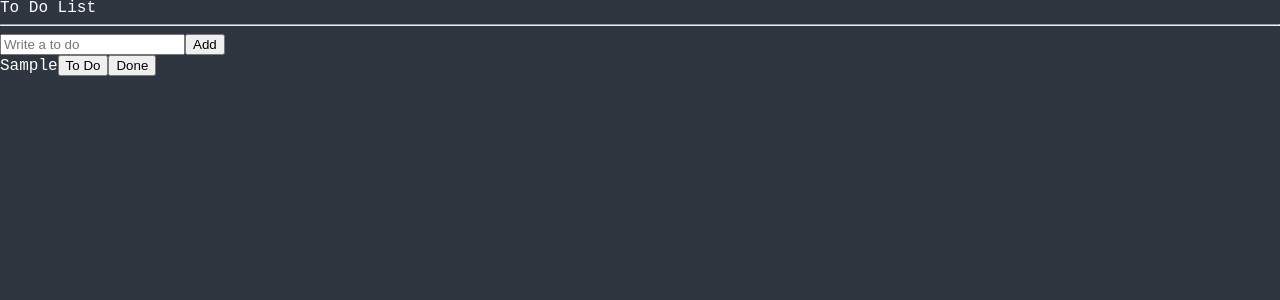
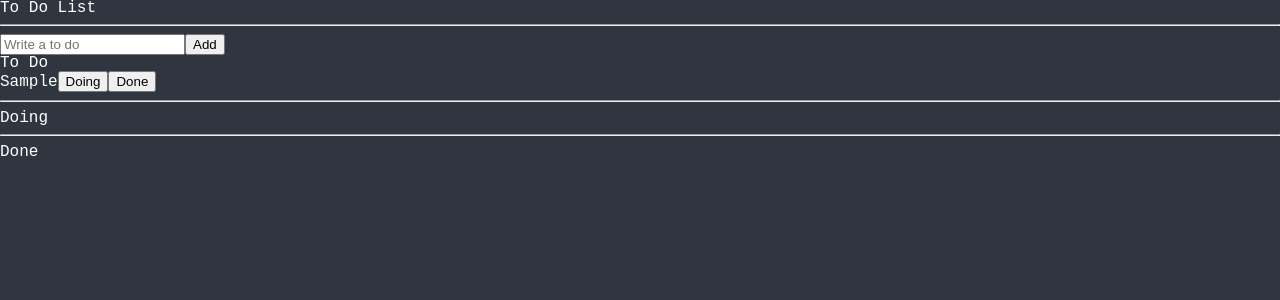
Before and after one commit to seungmin-dev/ToDoApp, a React (Create React App) app: page / in a window 1280 px wide. Both pictures are taken after typing "Sample" into the empty fields and a click on the button "Add". Shown: the top 300 px of the page. Built offline with nearby package versions, Linux system fonts and the light colour scheme; a web font is replaced by a local one.

Commit message:
Selector

```diff
--- a/src/atoms.ts
+++ b/src/atoms.ts
@@ -1,4 +1,4 @@
-import { atom } from "recoil";
+import { atom, selector } from "recoil";
 
 export interface IToDo {
   text: string;
@@ -10,3 +10,15 @@ export const toDoState = atom<IToDo[]>({
   key: "toDo",
   default: [],
 });
+
+export const toDoSelector = selector({
+  key: "toDoSelector",
+  get: ({ get }) => {
+    const toDos = get(toDoState);
+    return [
+      toDos.filter((toDo) => toDo.category === "TODO"),
+      toDos.filter((toDo) => toDo.category === "DOING"),
+      toDos.filter((toDo) => toDo.category === "DONE"),
+    ];
+  },
+});
--- a/src/components/ToDo.tsx
+++ b/src/components/ToDo.tsx
@@ -2,56 +2,67 @@ import React from "react";
 import { useSetRecoilState } from "recoil";
 import { IToDo, toDoState } from "../atoms";
 
+// function ToDo({ text, category, id }: IToDo) {
+//   const setToDos = useSetRecoilState(toDoState);
+//   //   const onClick = (newCategory: "TODO" | "DOING" | "DONE") => {}; 이렇게 작성해도 되지만 아래처럼 작성하는게 효율적
+//   const onClick = (newCategory: IToDo["category"]) => {
+//     console.log();
+//   };
+//   return (
+//     <li>
+//       {text}
+//       {category !== "DOING" && ( //인자가 있는 OnClick 이벤트를 처리하는 방법 <익명함수>, 보통은 onClick={onClick} 이렇게 하지만 이렇게 하면 인자가 넘겨지지 않을 것임
+//         <button onClick={() => onClick("DONE")}>To Do</button>
+//       )}
+//       {category !== "TODO" && (
+//         <button onClick={() => onClick("TODO")}>Doing</button>
+//       )}
+//       {category !== "DONE" && (
+//         <button onClick={() => onClick("DONE")}>Done</button>
+//       )}
+//     </li>
+//   );
+// }
+
+// 위와 같은 코드
 function ToDo({ text, category, id }: IToDo) {
   const setToDos = useSetRecoilState(toDoState);
-  //   const onClick = (newCategory: "TODO" | "DOING" | "DONE") => {}; 이렇게 작성해도 되지만 아래처럼 작성하는게 효율적
-  const onClick = (newCategory: IToDo["category"]) => {
-    console.log();
+  const onClick = (event: React.MouseEvent<HTMLButtonElement>) => {
+    const {
+      currentTarget: { name },
+    } = event;
+    setToDos((oldToDos) => {
+      const targetIndex = oldToDos.findIndex((toDo) => toDo.id === id);
+      const oldToDo = oldToDos[targetIndex];
+      const newToDo = { text, id, category: name as any }; // 기존 카테고리는 'DONE', 'TODO', 'DOING'인데 name은 그냥 string이라서 오류 -> as any 라고 써주면 ts한테 체크하지 말라고 알려주는 것
+
+      return [
+        ...oldToDos.slice(0, targetIndex),
+        newToDo,
+        ...oldToDos.slice(targetIndex + 1),
+      ];
+    });
   };
   return (
     <li>
       {text}
-      {category !== "DOING" && ( //인자가 있는 OnClick 이벤트를 처리하는 방법 <익명함수>, 보통은 onClick={onClick} 이렇게 하지만 이렇게 하면 인자가 넘겨지지 않을 것임
-        <button onClick={() => onClick("DONE")}>To Do</button>
+      {category !== "TODO" && ( //인자가 있는 OnClick 이벤트를 처리하는 방법 <익명함수>, 보통은 onClick={onClick} 이렇게 하지만 이렇게 하면 인자가 넘겨지지 않을 것임
+        <button name="TODO" onClick={onClick}>
+          To Do
+        </button>
       )}
-      {category !== "TODO" && (
-        <button onClick={() => onClick("TODO")}>Doing</button>
+      {category !== "DOING" && (
+        <button name="DOING" onClick={onClick}>
+          Doing
+        </button>
       )}
       {category !== "DONE" && (
-        <button onClick={() => onClick("DONE")}>Done</button>
+        <button name="DONE" onClick={onClick}>
+          Done
+        </button>
       )}
     </li>
   );
 }
 
-// 위와 같은 코드
-// function ToDo({ text, category, id }: IToDo) {
-// const setToDos = useSetRecoilState(toDoState);
-//   const onClick = (event: React.MouseEvent<HTMLButtonElement>) => {
-//     const {
-//       currentTarget: { name },
-//     } = event;
-//   };
-//   return (
-//     <li>
-//       {text}
-//       {category !== "DOING" && ( //인자가 있는 OnClick 이벤트를 처리하는 방법 <익명함수>, 보통은 onClick={onClick} 이렇게 하지만 이렇게 하면 인자가 넘겨지지 않을 것임
-//         <button name="DOING" onClick={() => onClick("DONE")}>
-//           To Do
-//         </button>
-//       )}
-//       {category !== "TODO" && (
-//         <button name="TODO" onClick={() => onClick("TODO")}>
-//           Doing
-//         </button>
-//       )}
-//       {category !== "DONE" && (
-//         <button name="DONE" onClick={() => onClick("DONE")}>
-//           Done
-//         </button>
-//       )}
-//     </li>
-//   );
-// }
-
 export default ToDo;
--- a/src/components/ToDoList.tsx
+++ b/src/components/ToDoList.tsx
@@ -6,19 +6,35 @@ import {
   useSetRecoilState,
 } from "recoil";
 import { NumberLiteralType } from "typescript";
-import { toDoState } from "../atoms";
+import { toDoSelector, toDoState } from "../atoms";
 import CreateToDo from "./CreateToDo";
 import ToDo from "./ToDo";
 
 function ToDoList() {
-  const [toDos, setToDos] = useRecoilState(toDoState);
+  const [toDo, doing, done] = useRecoilValue(toDoSelector);
+  console.log(useRecoilValue(toDoSelector));
   return (
     <div>
       <h1>To Do List</h1>
       <hr />
       <CreateToDo />
+      <h2>To Do</h2>
       <ul>
-        {toDos.map((toDo) => (
+        {toDo.map((toDo) => (
+          <ToDo key={toDo.id} {...toDo} />
+        ))}
+      </ul>
+      <hr />
+      <h2>Doing</h2>
+      <ul>
+        {doing.map((toDo) => (
+          <ToDo key={toDo.id} {...toDo} />
+        ))}
+      </ul>
+      <hr />
+      <h2>Done</h2>
+      <ul>
+        {done.map((toDo) => (
           <ToDo key={toDo.id} {...toDo} />
         ))}
       </ul>
```
